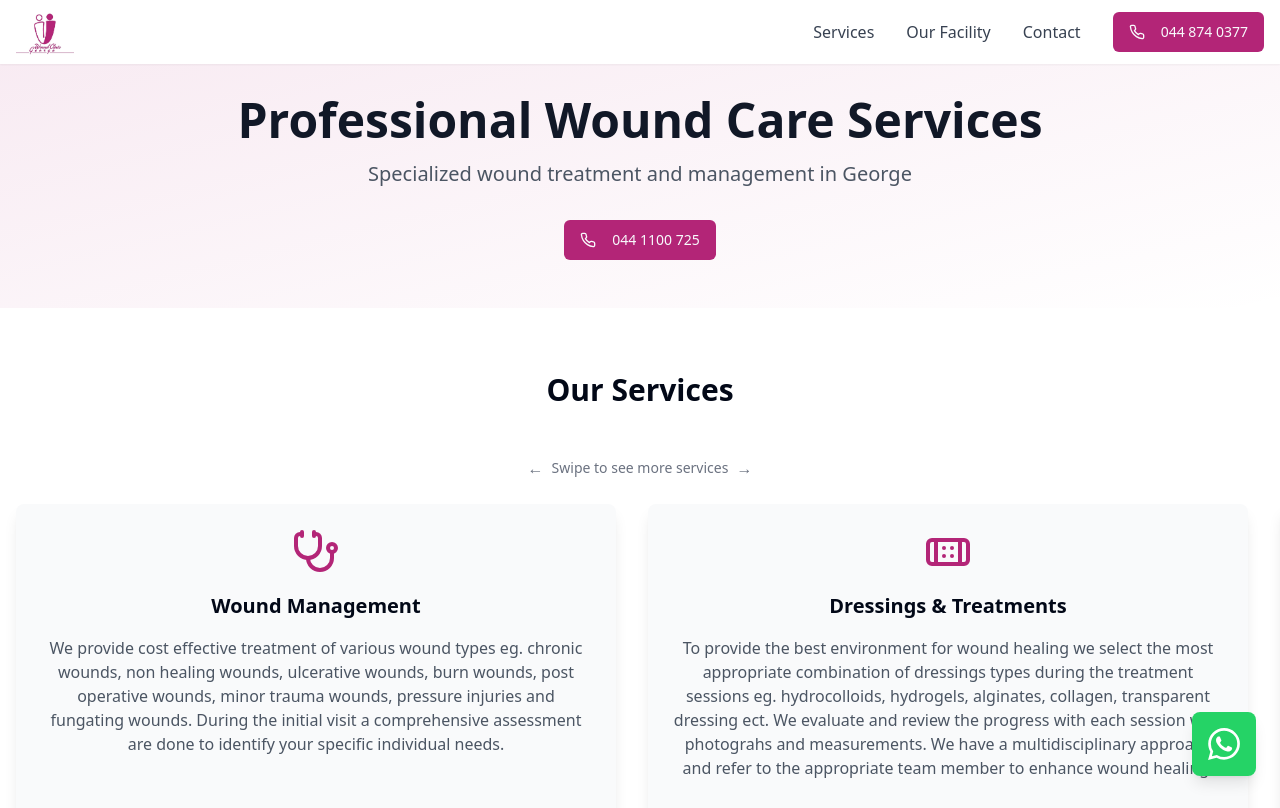
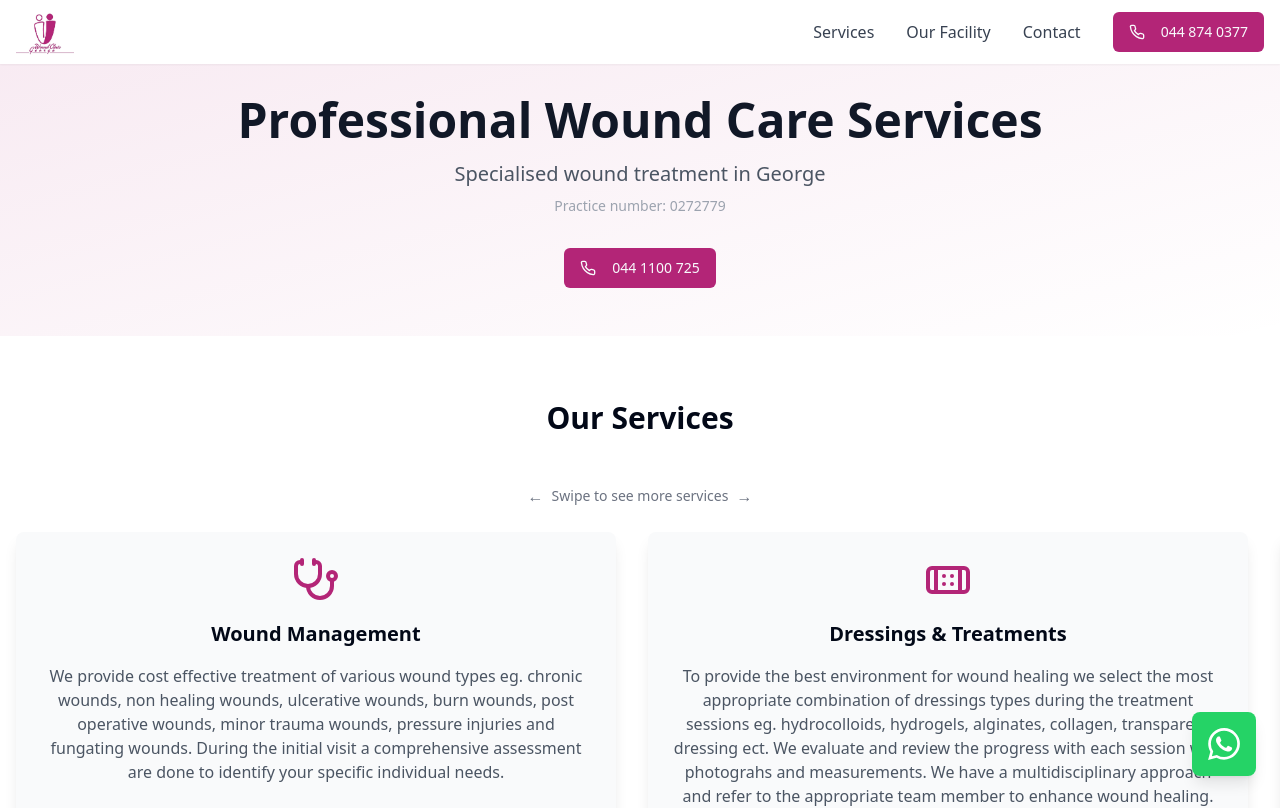
Before and after one commit to swantaan/wound-care-george-site, a React (Vite) app: page / in a window 1280 px wide. Shown: the top 808 px of the page. Built offline with nearby package versions, Linux system fonts and the light colour scheme.

Commit message:
added practice number

```diff
--- a/src/pages/Index.tsx
+++ b/src/pages/Index.tsx
@@ -48,8 +48,11 @@ export default function Index() {
             <h1 className="text-4xl md:text-5xl font-bold text-gray-900 mb-4">
               Professional Wound Care Services
             </h1>
-            <p className="text-xl text-gray-600 mb-8 max-w-2xl">
-              Specialized wound treatment and management in George
+            <p className="text-xl text-gray-600 mb-2 max-w-2xl">
+              Specialised wound treatment in George
+            </p>
+            <p className="text-sm text-gray-400 mb-8">
+              Practice number: 0272779
             </p>
             <a href="tel:0441100725">
               <Button className="bg-brand hover:bg-brand-dark">
```
